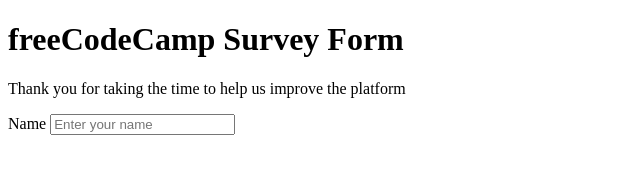
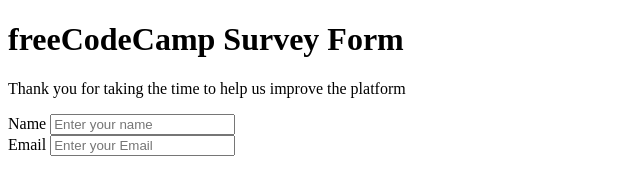
Before and after one commit to Yinkusadel/05-fcc-surveyform, a website: page index.html in a window 1280 px wide. Shown: the whole page, without its empty margins (0-640 px from the left). Drawn offline with Linux system fonts and the light colour scheme.

Commit message:
div class formgroup added and email id email label added

```diff
--- a/index.html
+++ b/index.html
@@ -26,5 +26,16 @@
             required
           />
         </div>
+        <div class="form-group">
+          <label id="email-label" for="email">Email</label>
+          <input
+            type="email"
+            name="email"
+            id="email"
+            class="form-control"
+            placeholder="Enter your Email"
+            required
+          />
+        </div>
   </body>
 </html>
```
